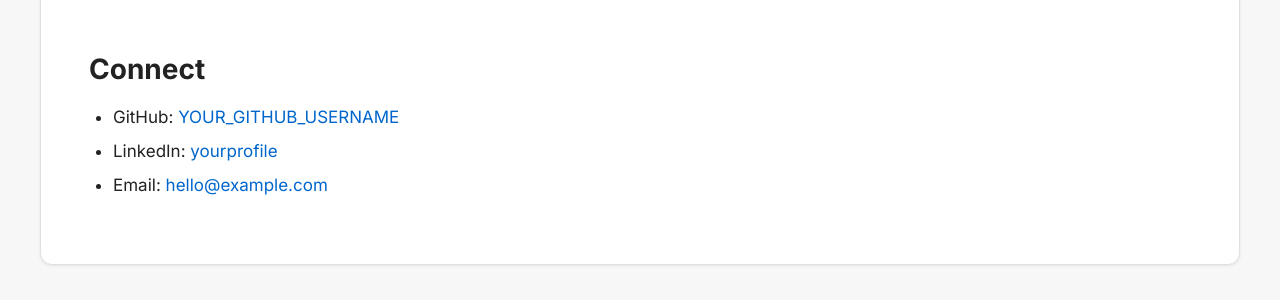
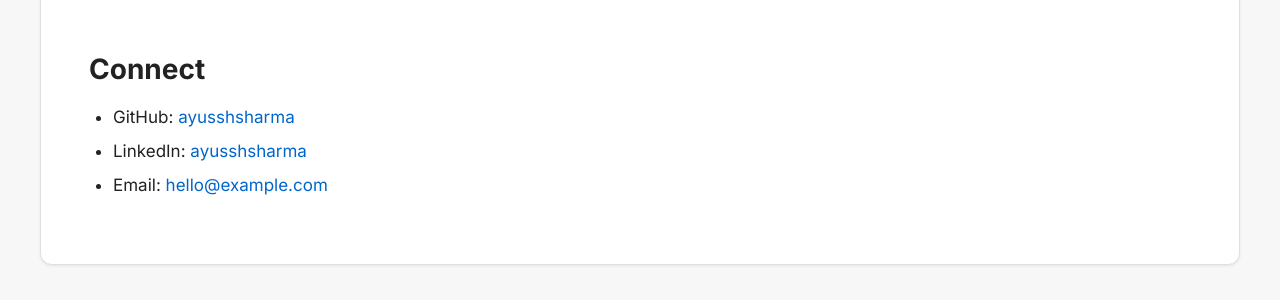
Before and after one commit to ayusshsharma/Integration-and-beyond, a Jekyll site: the page built from about.md, in a window 1280 px wide and 1294 px high. Shown: the part 657-957 px from the top of the window. Built offline with Jekyll 4.4.1, drawn with Linux system fonts in a browser that asks for light colours; nearby versions of some CDN libraries; some of the changed lines change nothing that is shown.

Commit message:
Configure site for ayusshsharma/Integration-and-beyond GitHub Pages repo.

```diff
--- a/_config.yml
+++ b/_config.yml
@@ -3,14 +3,12 @@ description: Real-world notes on API Connect, Kong Gateway, middleware, and inte
 author: Ayush
 email: hello@example.com
 
-# Update these after creating your GitHub repo:
-# - If repo is YOUR_USERNAME.github.io → baseurl: ""
-# - If repo is ayush-integration-lab → baseurl: "/ayush-integration-lab"
-url: "https://YOUR_GITHUB_USERNAME.github.io"
-baseurl: "/ayush-integration-lab"
+url: "https://ayusshsharma.github.io"
+baseurl: "/Integration-and-beyond"
 
-github_username: YOUR_GITHUB_USERNAME
-linkedin_username: yourprofile
+github_username: ayusshsharma
+repository: Integration-and-beyond
+linkedin_username: ayusshsharma
 
 markdown: kramdown
 highlighter: rouge
```
Also changed, not shown: README.md.
